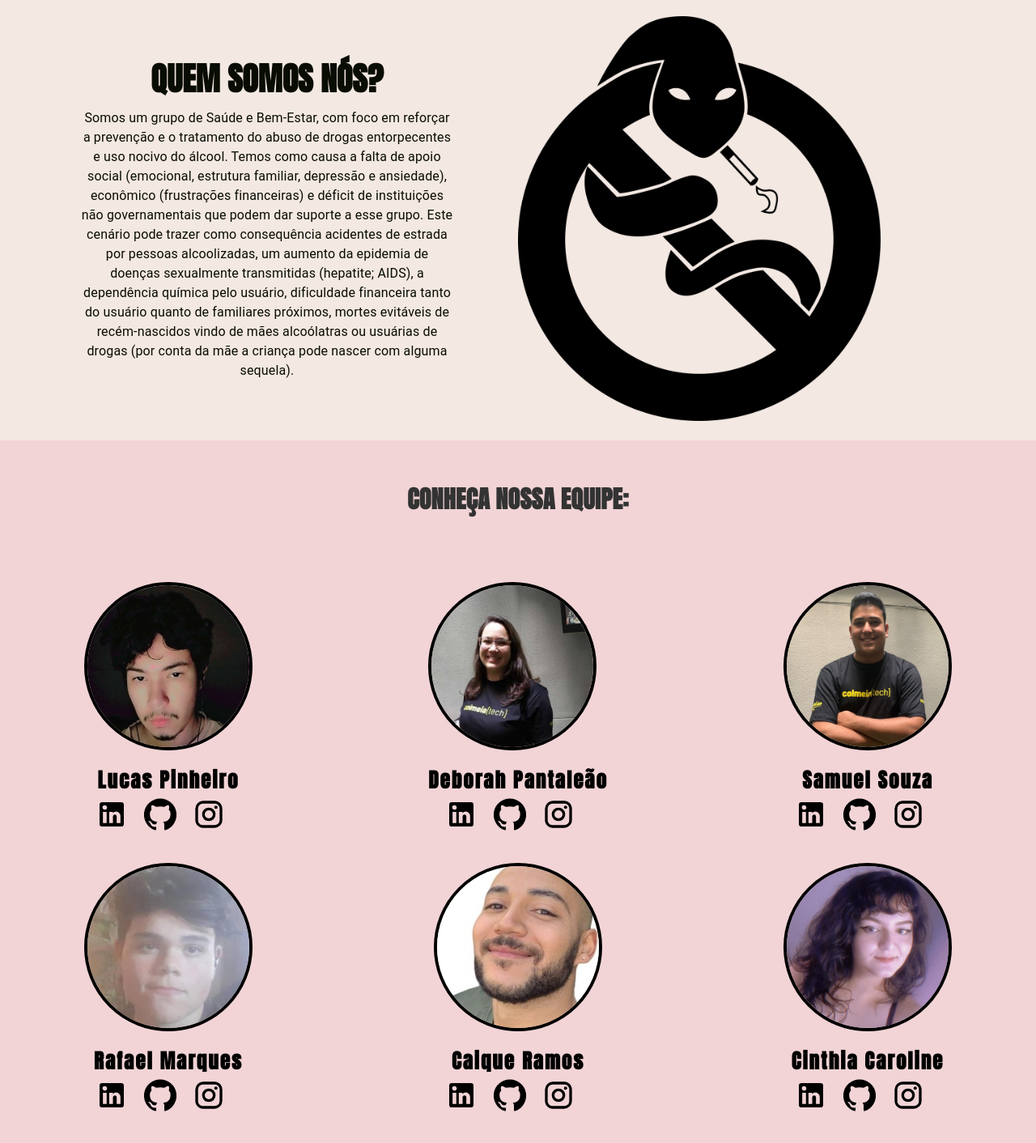
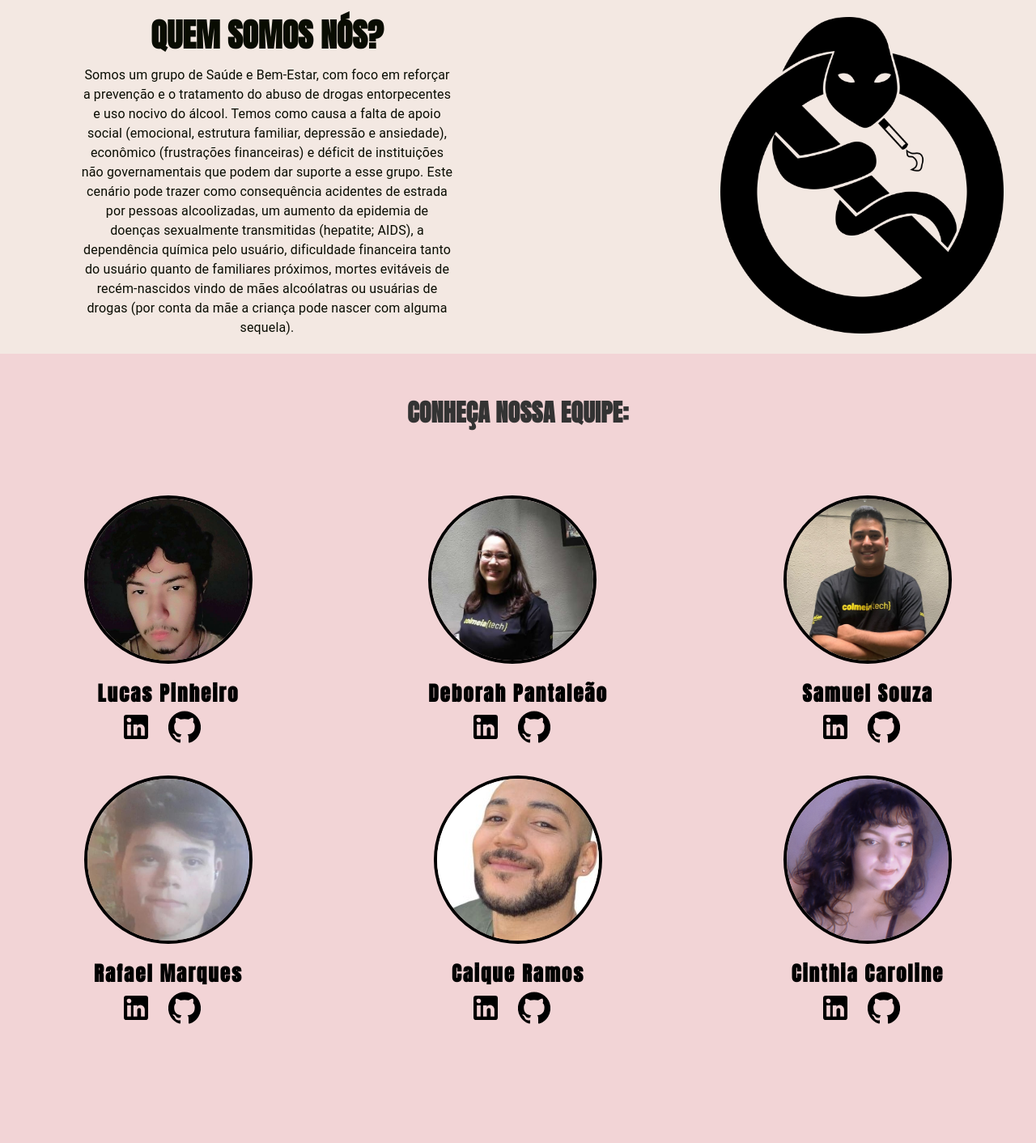
Before and after one commit to Projeto-Integrador-Drogout/Drogout-Front, a React (Vite) app: page /sobre in a window 1280 px wide. Shown: the top 1412 px of the page at 81% size. After the commit the page ends 1369 px from the top, so only its background shows below. Built offline with nearby package versions, Linux system fonts and the light colour scheme.

Commit message:
Atualizações no CSS e correções no código

```diff
--- a/src/components/estaticos/footer/Footer.css
+++ b/src/components/estaticos/footer/Footer.css
@@ -19,3 +19,34 @@
   color: white;
   font-family: 'Bebas Neue', sans-serif !important;
 }
+
+.sobre-icon {
+  filter: invert(100%);
+  display:flex;
+  justify-content: center;
+  transition: transform 0.1s ease-in-out !important;
+}
+.tooltip-text {
+  visibility: hidden;
+  background-color: #333;
+  color: #fff;
+  opacity: 75%;
+  text-align: center;
+  padding: 5px;
+  border-radius: 5px;
+  position: absolute;
+  z-index: 1;
+  bottom: 125%;
+  left: 50%;
+  transform: translateX(-50%);
+  width: 150px;
+  font-family: 'Anton', sans-serif !important;
+}
+
+.sobre-icon:hover .tooltip-text {
+  visibility: visible;
+}
+
+.sobre-icon:hover {
+  transform: scale(1.1);
+}
--- a/src/components/estaticos/navbar/Navbar.css
+++ b/src/components/estaticos/navbar/Navbar.css
@@ -11,6 +11,8 @@
 
 .nav {
   background-color: #d73340ff !important;
+  flex-direction: row !important;
+  justify-content: center !important;
 }
 
 .logo {
@@ -38,4 +40,6 @@
 }
 .navbar-logo{
   justify-content: flex-start;
+  position: relative;
+  z-index: 1200;
 }
--- a/src/components/estaticos/navbar/Navbar.tsx
+++ b/src/components/estaticos/navbar/Navbar.tsx
@@ -1,3 +1,4 @@
+/* eslint-disable react-hooks/rules-of-hooks */
 import React from "react";
 import { AppBar, Toolbar, Typography, Box, useScrollTrigger, Slide } from "@material-ui/core";
 import "./Navbar.css";
@@ -44,11 +45,14 @@ function navbar() {
 
   if (token !== '') {
     navbarComponent = (
-      <HideOnScroll>
-        <AppBar className="nav" position="sticky">
+      <Box display="flex" justifyContent="space-between">
         <Box display="flex" justifyContent="flex-start" className="navbar-logo">
           <img className='logo' src="src/assets/images/logo.png" />
         </Box>
+        <HideOnScroll>
+
+          <AppBar className="nav" position="sticky">
+
             <Toolbar variant="dense" className="navbar-toolbar">
               <Box display="flex" alignItems="center" className="navbar-content">
 
@@ -86,7 +90,7 @@ function navbar() {
                     </Box>
                   </Link>
                   <Link to="/login" className="text-decorator-none">
-                <Box mx={1} className="cursor">
+                    <Box mx={1} className="cursor" onClick={goLogout}>
                       <Typography className='nav-links' variant="h4" color="inherit">
                         Sair
                       </Typography>
@@ -97,6 +101,7 @@ function navbar() {
             </Toolbar>
           </AppBar>
         </HideOnScroll>
+      </Box>
     );
 
   }
--- a/src/paginas/cadastroUsuario/CadastroUsuario.css
+++ b/src/paginas/cadastroUsuario/CadastroUsuario.css
@@ -8,7 +8,8 @@
 }
 
 .textos2{
-    font-weight: bold !important;
+    font-family: 'Anton', sans-serif !important;
+    text-transform: uppercase;
 }
 
 .btnCancelar{
@@ -21,3 +22,13 @@
     background: rgb(0, 0, 105) !important;
     color: white !important;
 }
+
+.form-cadastro {
+    margin-top: 100px;
+    padding: 30px;
+    background: white;
+    border-radius: 10px;
+    border: 2px solid black;
+    box-shadow: 1px 1px 3px black;
+
+}
--- a/src/paginas/cadastroUsuario/CadastroUsuario.tsx
+++ b/src/paginas/cadastroUsuario/CadastroUsuario.tsx
@@ -1,3 +1,4 @@
+/* eslint-disable @typescript-eslint/ban-types */
 import React, { useState, useEffect, ChangeEvent } from 'react';
 import User from '../../models/User'
 import { cadastroUsuario } from '../../services/Service';
@@ -56,11 +57,11 @@ function CadastroUsuario() {
     }
 
     return (
-        <Grid container direction='row' justifyContent='center' alignItems='center'>
+        <Grid container direction='row' justifyContent='center' alignItems='center' >
             <Grid item xs={6} className='imagem2'></Grid>
-            <Grid item xs={6} alignItems='center'>
+            <Grid item xs={6} alignItems='center' className='slide-right'>
                 <Box paddingX={10}>
-                    <form onSubmit={onSubmit}>
+                    <form className='form-cadastro' onSubmit={onSubmit}>
                         <Typography variant='h3' gutterBottom color='textPrimary' component='h3' align='center' className='textos2'>Cadastrar</Typography>
                         <TextField value={user.nome} onChange={(e: ChangeEvent<HTMLInputElement>) => updatedModel(e)} id='nome' label='Nome' variant='outlined' name='nome' margin='normal' fullWidth />
                         <TextField value={user.usuario} onChange={(e: ChangeEvent<HTMLInputElement>) => updatedModel(e)} id='usuario' label='Usuário' variant='outlined' name='usuario' margin='normal' fullWidth />
--- a/src/paginas/login/Login.css
+++ b/src/paginas/login/Login.css
@@ -1,8 +1,18 @@
 @import url('https://fonts.googleapis.com/css2?family=Anton&display=swap');
+
 
 .text-decorator-none{
     text-decoration: none;
 }
+
+.login-page {
+    background-image: url(https://img.freepik.com/fotos-gratis/equipamentos-maos-tomada_1150-99.jpg?w=740&t=st=1687440738~exp=1687441338~hmac=1e4b714f6b45123df810698bc759ff19632b8679ac01f42912183025c06c15fb);
+    background-size: cover;
+    background-repeat: no-repeat;
+    background-position: center;
+    height: 100vh;
+  }
+
 
 .botao-logar {
     background: #d73340ff !important;
@@ -19,6 +29,7 @@
 
 .link1 {
     color: #d73340ff;
+    text-shadow:1px 1px 3px black;
 }
 
 a.link1:hover {
@@ -31,11 +42,11 @@ a.link1:hover {
 
 .form-login {
     margin-top: 100px;
-    background: #f0f0f0;
     padding: 30px;
     border-radius: 10px;
-    border: 2px solid #ccc;
-    box-shadow: 1px 1px 3px #ccc;
+    border: 2px solid black;
+    box-shadow: 1px 1px 3px black;
+    backdrop-filter: blur(10px);
 }
 
 .logo-login {
--- a/src/paginas/login/Login.tsx
+++ b/src/paginas/login/Login.tsx
@@ -66,7 +66,7 @@ function Login() {
     }
 
     return (
-        <Grid container direction='row' justifyContent='center' alignItems='center'>
+        <Grid container direction='row' justifyContent='center' alignItems='center' className='login-page'>
             <Grid className='login' alignItems='center' xs={6}>
                 <Box className='form-login' paddingX={10}>
                     <Box className='logo-login'>
@@ -97,8 +97,6 @@ function Login() {
                     </Box>
                 </Box>
             </Grid>
-
-
         </Grid>
     );
 }
--- a/src/paginas/sobre/Sobre.css
+++ b/src/paginas/sobre/Sobre.css
@@ -35,6 +35,11 @@
 
   .slide-left {
     animation: slideOut 1s ease-in-out;
+  }
+
+  .logo-image {
+    width: 350px;
+    margin-left: 250px;
   }
 
 .about {
@@ -99,7 +104,7 @@
 }
 
 .redes-dev:hover {
-  transform: scale(1.2); /* Aumenta o tamanho em 20% */
+  transform: scale(1.2);
 }
 
 .developers-container {
@@ -118,3 +123,8 @@
   justify-content: center;
   margin-bottom: 20px;
 }
+
+.caixa-sobre {
+  background-color: #f3e8e2ff;
+  padding: 20px;
+}
--- a/src/paginas/sobre/Sobre.tsx
+++ b/src/paginas/sobre/Sobre.tsx
@@ -1,15 +1,20 @@
-import React from "react";
+import React, {useEffect} from "react";
 import { Typography, Grid, Box } from "@material-ui/core";
 import LinkedInIcon from "@material-ui/icons/LinkedIn";
 import GitHubIcon from "@material-ui/icons/GitHub"
-import InstagramIcon from "@material-ui/icons/Instagram";
 import "./Sobre.css";
 
+
 function Sobre() {
+
+  useEffect(() => {
+    window.scrollTo(0, 0);
+  }, []);
+
   return (
     <>
-      <div className="caixa">
-        <Grid container justifyContent="center" alignItems="center">
+      <div className="caixa-sobre">
+        <Grid container alignItems="center">
           <Grid item xs={12} md={6}>
             <Box paddingX={10}>
               <Typography
@@ -39,12 +44,11 @@ function Sobre() {
               </Typography>
             </Box>
           </Grid>
-          <Grid item xs={12} md={6}>
+          <Grid item xs={6} sm={2} md={4}>
             <img
               src="/src/assets/images/logo.png"
               alt="Logo"
-              height="500px"
-              className="logo-image animacao"
+              className="logo-image slide-left"
             />
           </Grid>
         </Grid>
@@ -70,11 +74,7 @@ function Sobre() {
             target="_blank">
               <GitHubIcon className="redes-dev" />
             </a>
-            <a
-            href="https://www.instagram.com/l_souzaap/"
-            target="_blank">
-              <InstagramIcon className="redes-dev" />
-            </a>
+
 </div>
           </Grid>
           <Grid className="dev-align" item xs={6} sm={2} md={4}>
@@ -93,11 +93,7 @@ function Sobre() {
             target="_blank">
               <GitHubIcon className="redes-dev" />
             </a>
-            <a
-            href="https://instagram.com"
-            target="_blank">
-              <InstagramIcon className="redes-dev" />
-            </a>
+
             </div>
           </Grid>
           <Grid className="dev-align" item xs={6} sm={2} md={4}>
@@ -117,11 +113,7 @@ function Sobre() {
             target="_blank">
               <GitHubIcon className="redes-dev" />
             </a>
-            <a
-            href="https://instagram.com"
-            target="_blank">
-              <InstagramIcon className="redes-dev" />
-            </a>
+
             </div>
           </Grid>
           <Grid className="dev-align" item xs={6} sm={2} md={4}>
@@ -140,11 +132,7 @@ function Sobre() {
             target="_blank">
               <GitHubIcon className="redes-dev" />
             </a>
-            <a
-            href="https://instagram.com"
-            target="_blank">
-              <InstagramIcon className="redes-dev" />
-            </a>
+
             </div>
           </Grid>
           <Grid className="dev-align" item xs={6} sm={2} md={4}>
@@ -163,11 +151,7 @@ function Sobre() {
             target="_blank">
               <GitHubIcon className="redes-dev" />
             </a>
-            <a
-            href="https://instagram.com"
-            target="_blank">
-              <InstagramIcon className="redes-dev" />
-            </a>
+
             </div>
           </Grid>
           <Grid className="dev-align" item xs={6} sm={2} md={4}>
@@ -186,11 +170,7 @@ function Sobre() {
             target="_blank">
               <GitHubIcon className="redes-dev" />
             </a>
-            <a
-            href="https://instagram.com"
-            target="_blank">
-              <InstagramIcon className="redes-dev" />
-            </a>
+
                   </div>
           </Grid>
         </Grid>
@@ -201,4 +181,7 @@ function Sobre() {
   );
 }
 
+
+
+
 export default Sobre;
```
Also changed, not shown: src/components/estaticos/footer/Footer.tsx (+6 -19 lines), src/assets/images/sobre.png (added). Lines whose indentation alone changed are shown as unchanged.
